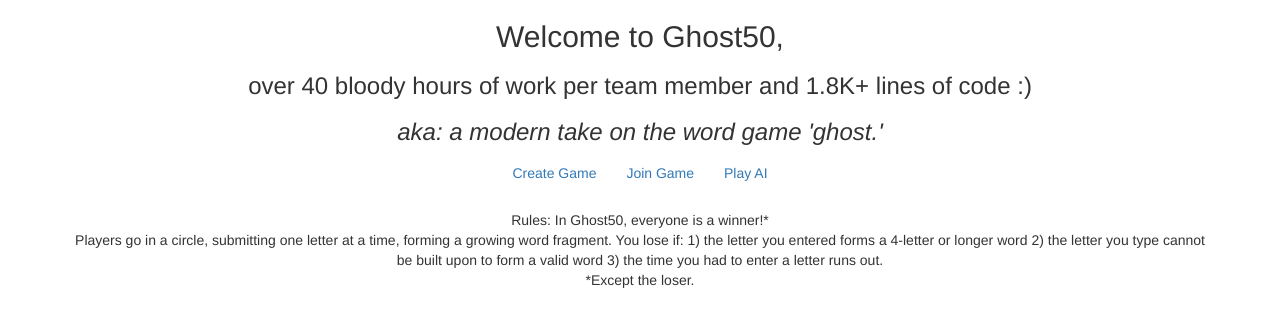
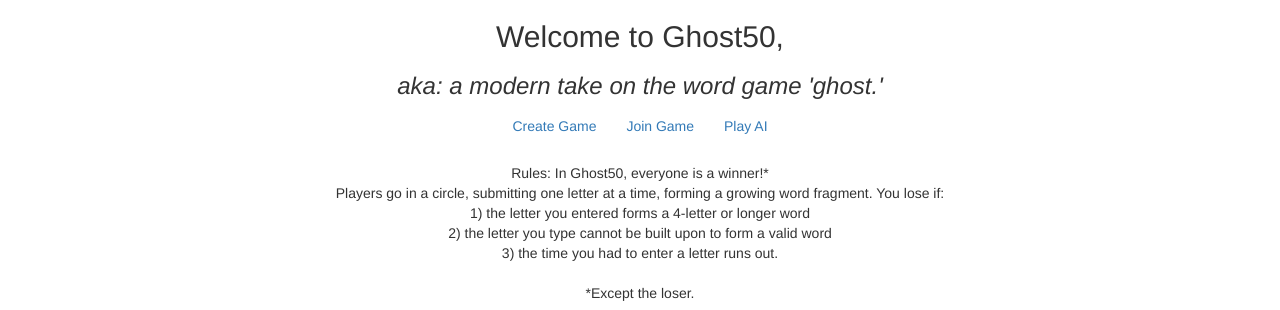
Before and after one commit to theTejMahal/ghost50-final, a Flask app: page / in a window 1280 px wide. Shown: the part 52-362 px from the top of the page. Run offline with Flask 2, Linux system fonts and the light colour scheme; the visitor is signed in with stand-in values (Sample User, id 1); data that the repository does not hold is empty; some libraries are stand-ins or nearby versions.

Commit message:
Update index

```diff
--- a/app/templates/index.html
+++ b/app/templates/index.html
@@ -7,7 +7,6 @@
 {% block main %}
 
 <h2>Welcome to Ghost50, </h2>
-<h3>over 40 bloody hours of work per team member and 1.8K+ lines of code :)</h3>
 <h3><i>aka: a modern take on the word game 'ghost.'</i></h3>
 
 
@@ -20,11 +19,11 @@
 <p>
 Rules: In Ghost50, everyone is a winner!*
 <br>
-Players go in a circle, submitting one letter at a time, forming a growing word fragment.
-You lose if:
-1) the letter you entered forms a 4-letter or longer word
-2) the letter you type cannot be built upon to form a valid word
-3) the time you had to enter a letter runs out.
+Players go in a circle, submitting one letter at a time, forming a growing word fragment. You lose if:
+<br>
+1) the letter you entered forms a 4-letter or longer word <br>
+2) the letter you type cannot be built upon to form a valid word <br>
+3) the time you had to enter a letter runs out. <br>
 <br>
 *Except the loser.
 </p>
```
